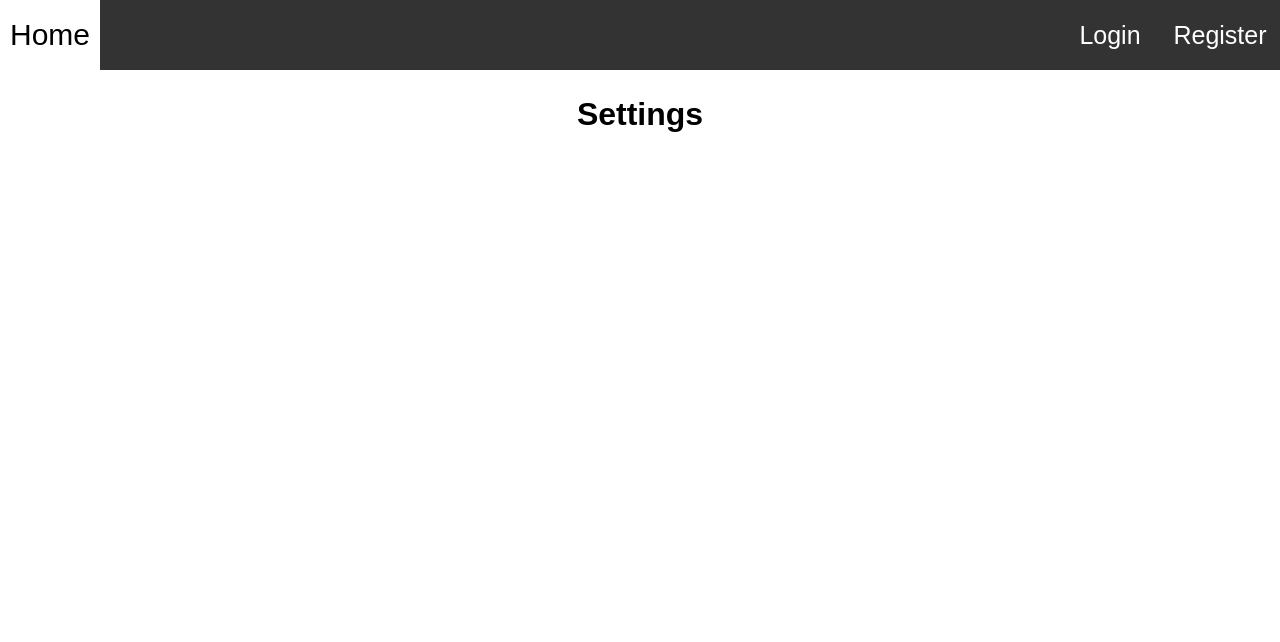
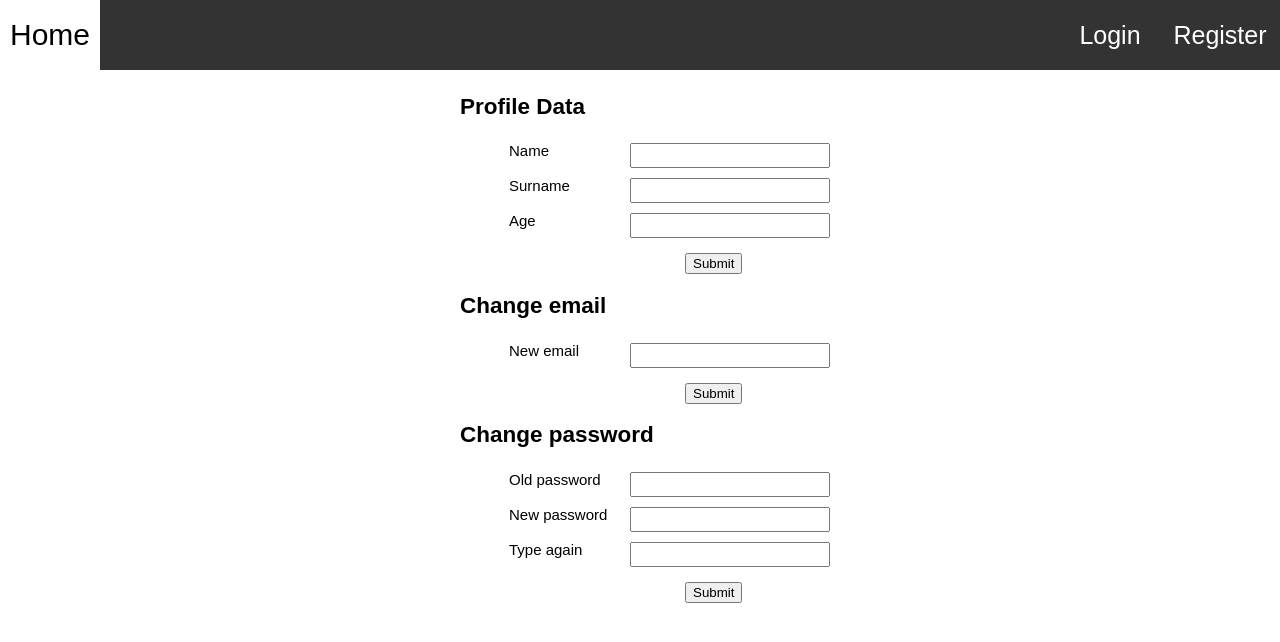
Before and after one commit to SwiatekOrg/FlaskApp, a Flask app: page /settings in a window 1280 px wide. Shown: the top 642 px of the page. Run offline with Flask 2, Linux system fonts and the light colour scheme.

Commit message:
Settings

```diff
--- a/static/css/main.css
+++ b/static/css/main.css
@@ -13,6 +13,9 @@ body{
 	width: 900px;
 	margin-left: auto;
 	margin-right: auto;
+}
+
+.align-center{
 	text-align: center;
 }
 
@@ -74,15 +77,10 @@ body{
     color: gray;
 }
 
-/* Style of forms,inputs */
+/* *** Style for login/register page *** */
 
-.forms input,button{
-	display: block;
-	margin-left: auto;
-	margin-right: auto;
-}
 
-.inputs{
+.inputs_login{
 	width: 450px;
 	padding: 10px;
 	border: 1px solid gray;
@@ -90,7 +88,7 @@ body{
 	font-size: 17px;
 }
 
-.buttons{
+.buttons_login{
 	width: 450px;
 	padding: 10px;
 	border: 1px solid #3399ff;
@@ -100,7 +98,7 @@ body{
 	font-size: 25px;
 }
 
-button:hover{
+.buttons_login:hover{
 	background-color: #0099ff;
 }
 
@@ -116,3 +114,33 @@ button:hover{
 	margin-left: auto;
 	margin-right: auto;
 }
+
+/* *** Style of settings page *** */
+
+#settings{
+	font-size: 15px !important;
+}
+
+#settings h2{
+	text-align: left;
+	margin-left: 30%;
+}
+
+#settings label{
+	margin-left: 35%;
+	width: 120px;
+	display: block;
+	float: left;
+	padding: 4px;
+}
+
+#settings input{
+	width: 200px;
+	margin: 5px;
+	padding: 3px;
+}
+
+#settings button{
+	margin-left: 55%;
+	margin-top: 10px;
+}
--- a/templates/index.html
+++ b/templates/index.html
@@ -1,9 +1,11 @@
 {% extends 'layout.html' %}
 
 {% block body %}
+	<div class="align-center">
     {% if 'logged_in' in session and session['logged_in'] == True %}
-    <div>Zalogowany!</div>
+    Zalogowany!
     {% else %}
-    <div>Wylogowany!</div>
+    Wylogowany!
     {% endif %}
+	</div>
 {% endblock %}
--- a/templates/settings.html
+++ b/templates/settings.html
@@ -1,6 +1,26 @@
 {% extends 'layout.html' %}
 {% block body %}
-<div>
-    <h1>Settings</h1>
+<div id="settings">
+    <h2>Profile Data</h2>
+    <form action="" method="POST">
+        <label>Name</label><input class="" name="name" placeholder="" required="" type="text"><br>
+        <label>Surname</label><input class="" name="surname" placeholder="" required="" type="text"><br>
+        <label>Age</label><input class="" name="age" placeholder="" required="" type="number"><br>
+        <button class="" type="submit">Submit</button>
+    </form>
+
+    <h2>Change email</h2>
+    <form action="" method="POST">
+            <label>New email</label><input class="" name="email" placeholder="" required="" type="email"><br>
+            <button class="" type="submit">Submit</button>
+    </form>
+
+    <h2>Change password</h2>
+    <form action="" method="POST">
+        <label>Old password</label><input class="" name="password" placeholder="" required="" type="password"><br>
+        <label>New password</label><input class="" name="new_pass" placeholder="" required="" type="password"><br>
+        <label>Type again</label><input class="" name="again" placeholder="" required="" type="password"><br>
+        <button class="" type="submit">Submit</button>
+    </form>
 </div>
 {% endblock %}
```
Also changed, not shown: templates/login.html (+5 -5 lines), templates/register.html (+5 -5 lines).
